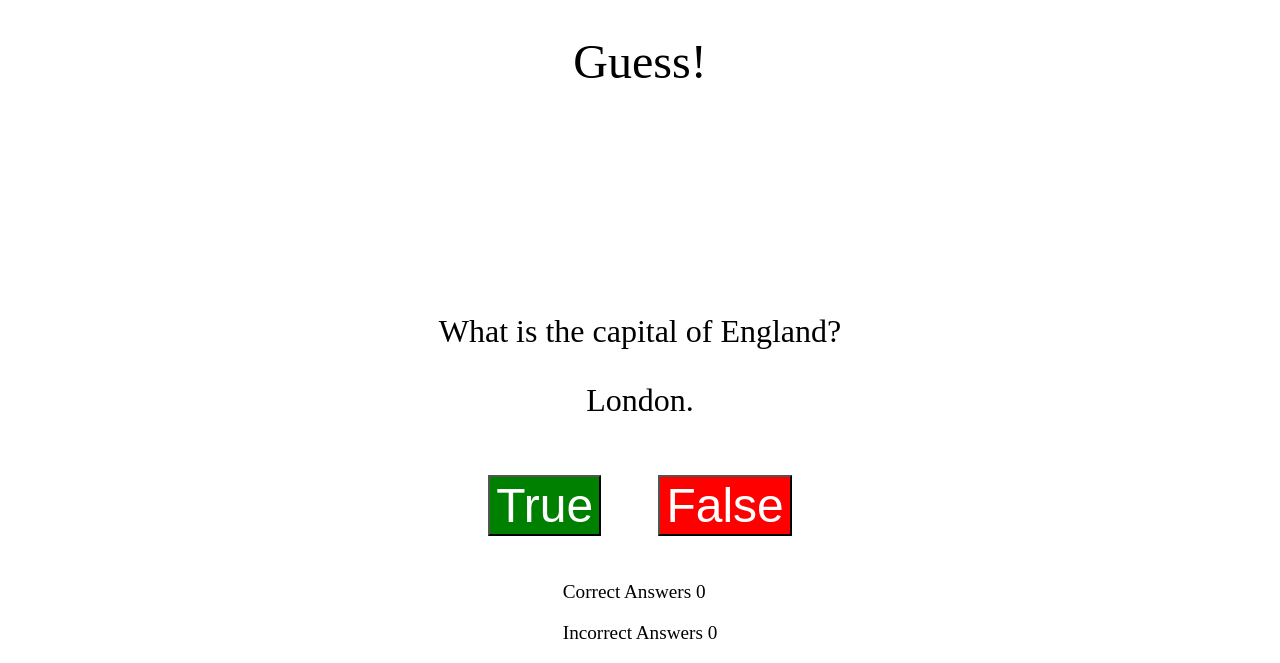
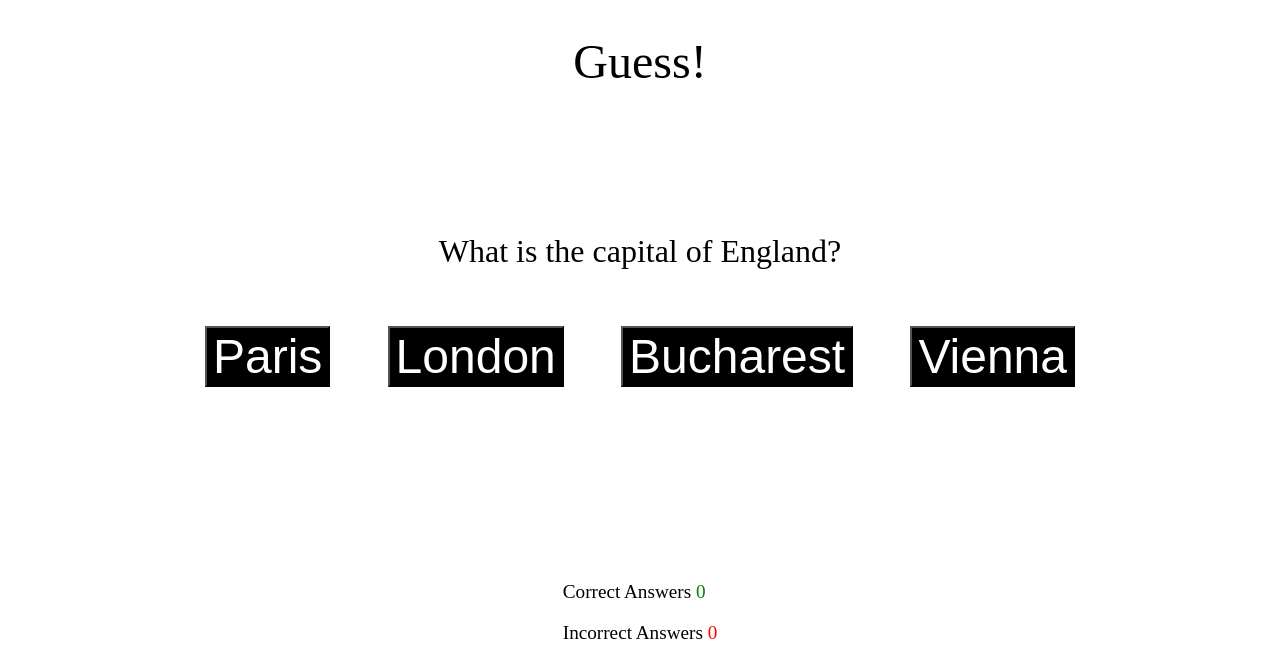
Before and after one commit to Cosmin2002Trusca/guess, a plain HTML site: page index.html in a window 1280 px wide. Shown: the part 137-800 px from the top of the page. Drawn offline with Linux system fonts and the light colour scheme; a web font is replaced by a local one.

Commit message:
Change idea about the buttons

```diff
--- a/assets/css/style.css
+++ b/assets/css/style.css
@@ -16,22 +16,15 @@
 /* Game  Area */
 .game-area {
     text-align: center;
-    padding-top: 10rem;
+    padding-top: 5rem;
     font-size: 200%;
     padding-left: 1rem;
     padding-right: 1rem;
 }
 
-.button-green {
+.button1, .button2, .button3, .button4  {
     font-size: 150%;
-    background-color: green;
-    color: white;
-    margin: 2%;
-}
-
-.button-red {
-    font-size: 150%;
-    background-color: red;
+    background-color: black;
     color: white;
     margin: 2%;
 }
@@ -47,3 +40,11 @@
 .scores {
     font-size: 120%;
 }
+
+#score {
+    color: green;
+}
+
+#incorrect {
+    color: red;
+}
--- a/index.html
+++ b/index.html
@@ -17,13 +17,14 @@
     </div>
     <!-- Game Area -->
     <div class="game-area">
-        <div class="question-answer-area">
+        <div class="question-area">
             <p class="question">What is the capital of England?</p>
-            <p class="answer">London.</p>
         </div>
-        <div class="true-false-buttons">
-            <button class="button-green">True</button>
-            <button class="button-red">False</button>
+        <div class="buttons">
+            <button class="button1">Paris</button>
+            <button class="button2">London</button>
+            <button class="button3">Bucharest</button>
+            <button class="button4">Vienna</button>
         </div>
     </div>
     <!-- Score Area -->
```
